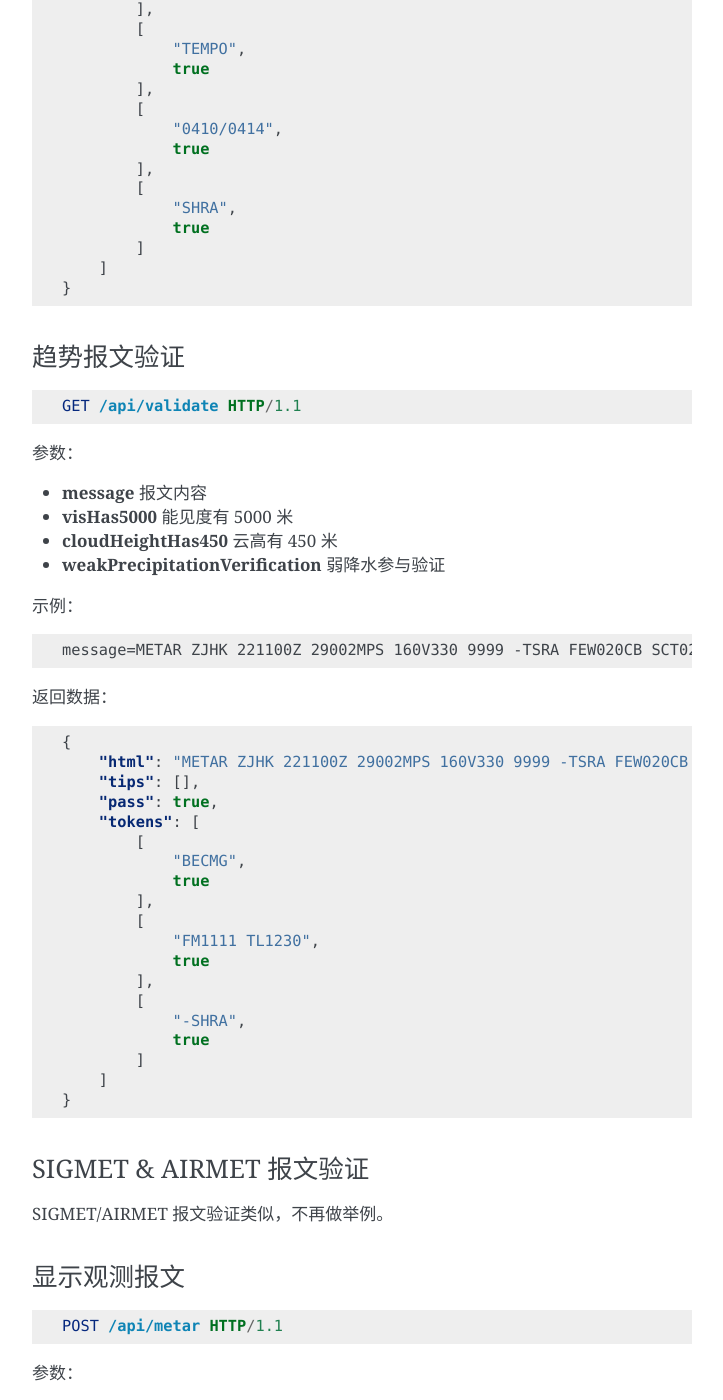
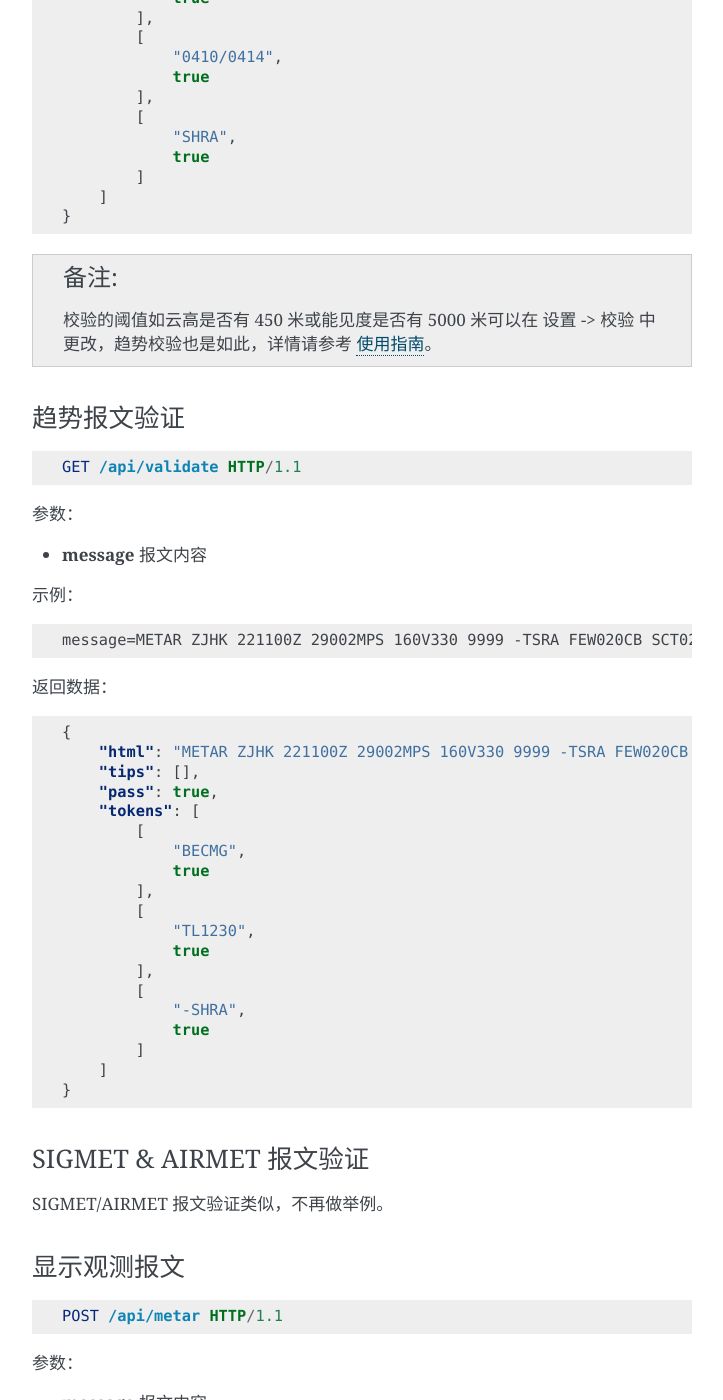
Before and after one commit to up1and/tafor, a Sphinx documentation site: the page built from docs/interface.rst, in a window 1280 px wide and 1400 px high, scrolled down 4132 px. Shown: the whole window, without its empty margins (388-1111 px from the left). Built offline with Sphinx 7.4.7, drawn with Linux system fonts in a browser that asks for light colours; some of the changed text lies outside the part shown.

Commit message:
远程接口报文校验的阈值由程序设置一致

```diff
--- a/docs/interface.rst
+++ b/docs/interface.rst
@@ -7,7 +7,7 @@
 ----------
 程序会定时对外请求的接口，报文接口请求间隔 1 分钟，情报区接口请求间隔 5 分钟，电话服务接口依据条件触发。
 
-各类请求地址可以在 设置 -> 数据源中更改，详情请参考 :ref:`guide`。
+各类请求地址可以在 设置 -> 数据源 中更改，详情请参考 :ref:`guide`。
 
 报文接口
 ^^^^^^^^^^^^^^^^^^^^
@@ -117,15 +117,12 @@ TAF 报文验证
 参数：
 
 - **message** 报文内容
-- **visHas5000** 能见度有 5000 米
-- **cloudHeightHas450** 云高有 450 米
-- **weakPrecipitationVerification** 弱降水参与验证
 
 示例：
 
 .. code-block:: text
 
-    visHas5000=true&message=TAF ZJHK 040701Z 0406/0506 06004MPS 6000 TSRA BKN010 FEW023CB BKN033 TX28/0505Z TN24/0418Z BECMG 0407/0408 -SHRA BECMG 0415/0416 BKN030 TEMPO 0410/0414 SHRA=
+    message=TAF ZJHK 040701Z 0406/0506 06004MPS 6000 TSRA BKN010 FEW023CB BKN033 TX28/0505Z TN24/0418Z BECMG 0407/0408 -SHRA BECMG 0415/0416 BKN030 TEMPO 0410/0414 SHRA=
 
 返回数据：
 
@@ -213,6 +210,7 @@ TAF 报文验证
         ]
     }
 
+.. note:: 校验的阈值如云高是否有 450 米或能见度是否有 5000 米可以在 设置 -> 校验 中更改，趋势校验也是如此，详情请参考 :ref:`guide`。
 
 趋势报文验证
 ^^^^^^^^^^^^^^^^^^^^
@@ -224,22 +222,19 @@ TAF 报文验证
 参数：
 
 - **message** 报文内容
-- **visHas5000** 能见度有 5000 米
-- **cloudHeightHas450** 云高有 450 米
-- **weakPrecipitationVerification** 弱降水参与验证
 
 示例：
 
 .. code-block:: text
 
-    message=METAR ZJHK 221100Z 29002MPS 160V330 9999 -TSRA FEW020CB SCT023 24/23 Q1008 RESHRA BECMG FM1111 TL1230 -SHRA=
+    message=METAR ZJHK 221100Z 29002MPS 160V330 9999 -TSRA FEW020CB SCT023 24/23 Q1008 RESHRA BECMG TL1230 -SHRA=
 
 返回数据：
 
 .. code-block:: json
 
     {
-        "html": "METAR ZJHK 221100Z 29002MPS 160V330 9999 -TSRA FEW020CB SCT023 24/23 Q1008 RESHRA<br/>BECMG FM1111 TL1230 -SHRA=",
+        "html": "METAR ZJHK 221100Z 29002MPS 160V330 9999 -TSRA FEW020CB SCT023 24/23 Q1008 RESHRA<br/>BECMG TL1230 -SHRA=",
         "tips": [],
         "pass": true,
         "tokens": [
@@ -248,7 +243,7 @@ TAF 报文验证
                 true
             ],
             [
-                "FM1111 TL1230",
+                "TL1230",
                 true
             ],
             [
```
Also changed, not shown: 1 other file.
